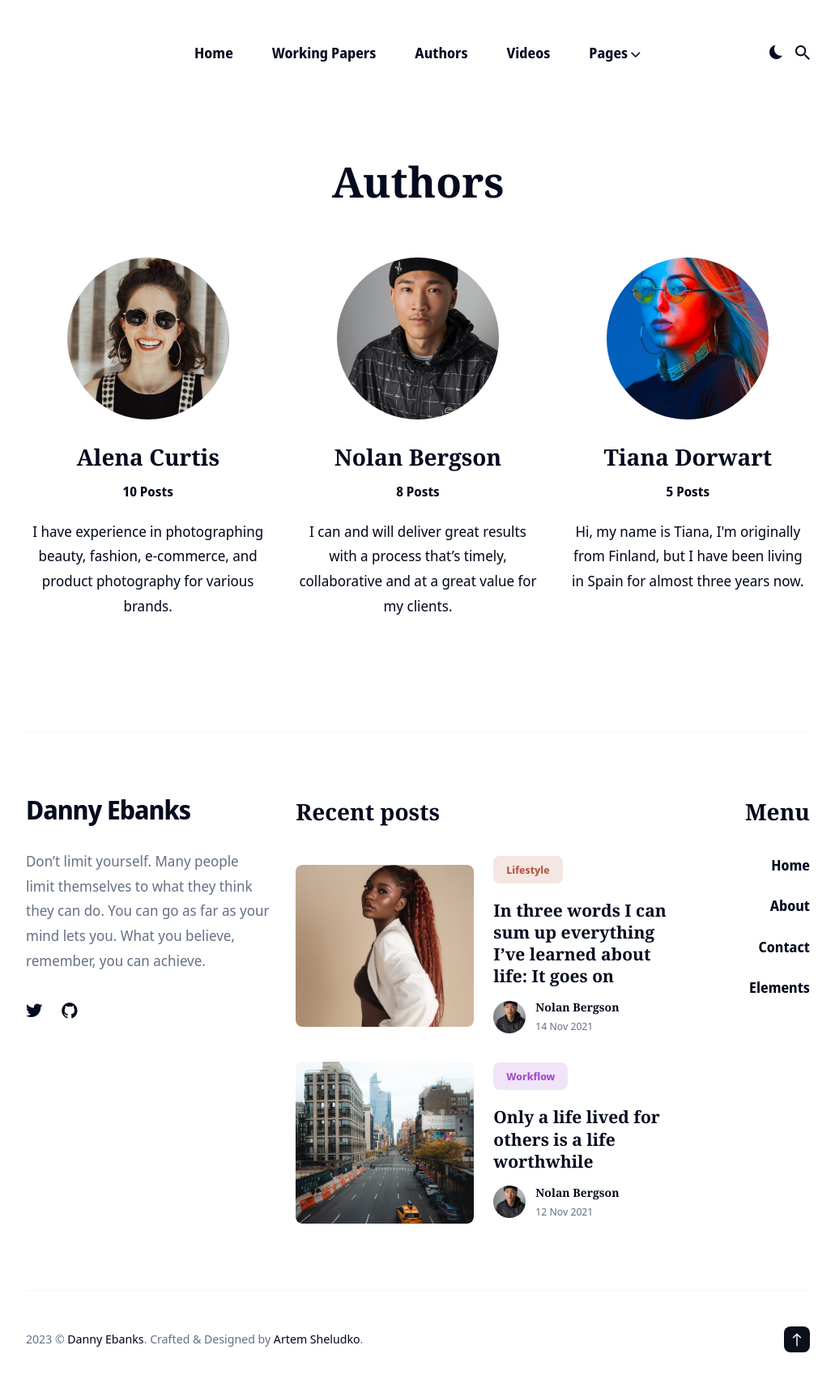
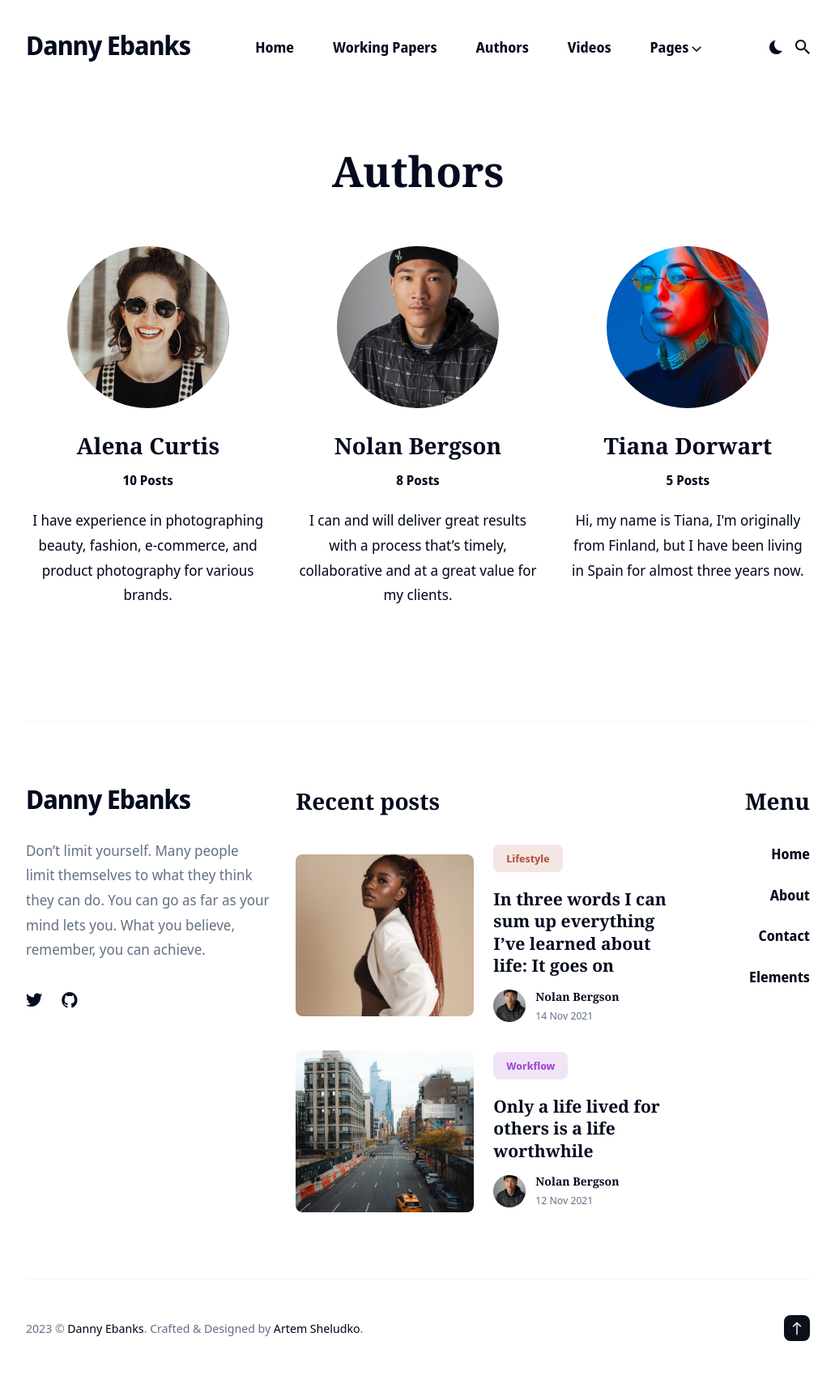
Before and after one commit to danielEbanks/danielEbanks.github.io, a Jekyll site: the page built from _pages/authors.html, in a window 1280 px wide. Shown: the whole page at 81% size, without its empty margins (124-1155 px from the left). Built offline with Jekyll 4.4.1, drawn with Linux system fonts in a browser that asks for light colours; nearby versions of some CDN libraries.

Commit message:
Update settings.yml

```diff
--- a/_data/settings.yml
+++ b/_data/settings.yml
@@ -1,7 +1,7 @@
 #-------------------------------
 # Site Settings
 title: Danny Ebanks
-logo: 'favicon.ico' # You can add own logo. For example '/images/logo.png'.
+logo:  # You can add own logo. For example '/images/logo.png'.
 description: Mria is a multipurpose blog theme for Jekyll
 color_scheme: auto # You can choose three modes auto, light, and dark. By default, the auto mode is set, which means the user can choose the light or dark mode themself.
 
```
